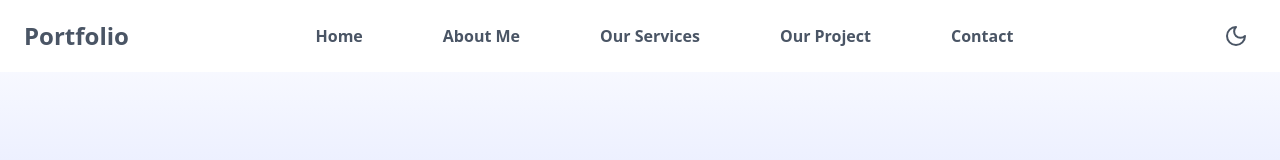
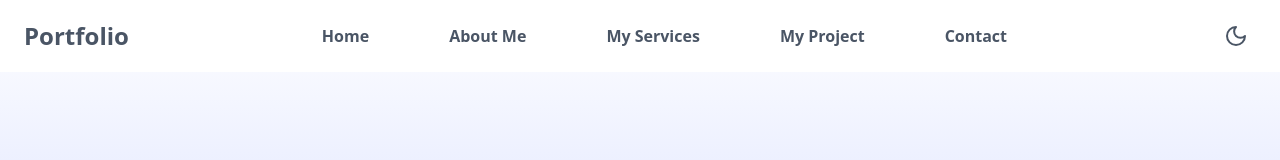
Before and after one commit to MikiasEyayaw/my-portfolio, a React (Vite) app: page / in a window 1280 px wide. Shown: the top 160 px of the page. Built offline with nearby package versions, Linux system fonts and the light colour scheme; no server answers.

Commit message:
Update Home.jsx

```diff
--- a/src/Home.jsx
+++ b/src/Home.jsx
@@ -44,12 +44,12 @@ const Home = ({ user }) => {
             <a href="#ourservice" className={`hover:text-gray-950 ${
           theme === "dark" ?"hover:text-yellow-600" : "hover:text-gray-950"
         }`}>
-              Our Services
+              My Services
             </a>
             <a href="#ourproject" className={`hover:text-gray-950 ${
           theme === "dark" ?"hover:text-yellow-600" : "hover:text-gray-950"
         }`}>
-              Our Project
+              My Project
             </a>
             <a href="#contactus" className={`hover:text-gray-950 ${
           theme === "dark" ?"hover:text-yellow-600" : "hover:text-gray-950"
@@ -108,7 +108,7 @@ const Home = ({ user }) => {
             } font-extrabold`}
             onClick={() => setIsOpen(false)}
           >
-            Our Services
+            My Services
           </a>
           <a
             href="#ourproject"
@@ -117,7 +117,7 @@ const Home = ({ user }) => {
             } font-extrabold`}
             onClick={() => setIsOpen(false)}
           >
-            Our Project
+            My Project
           </a>
           <a
             href="#contactus"
```
